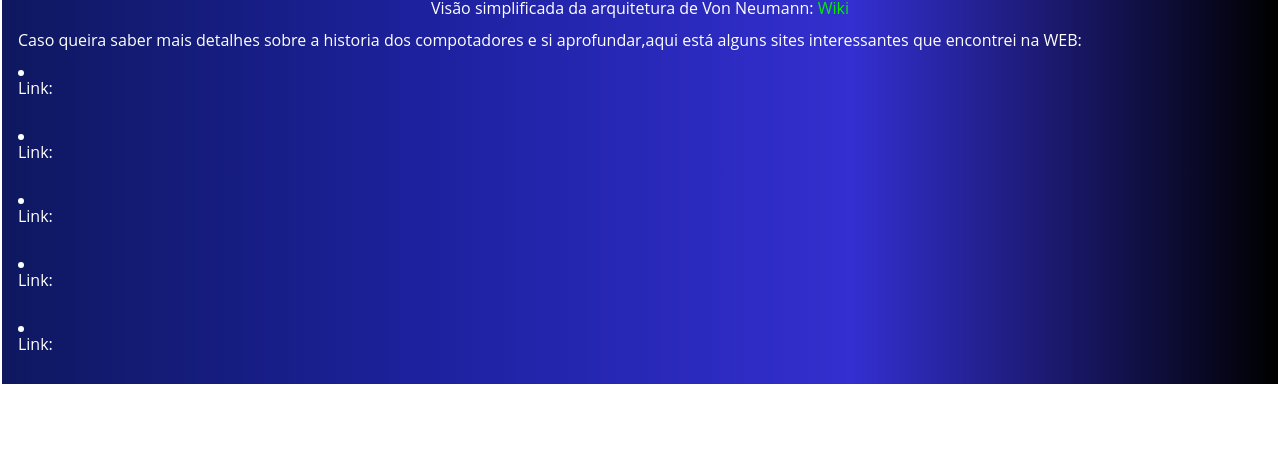
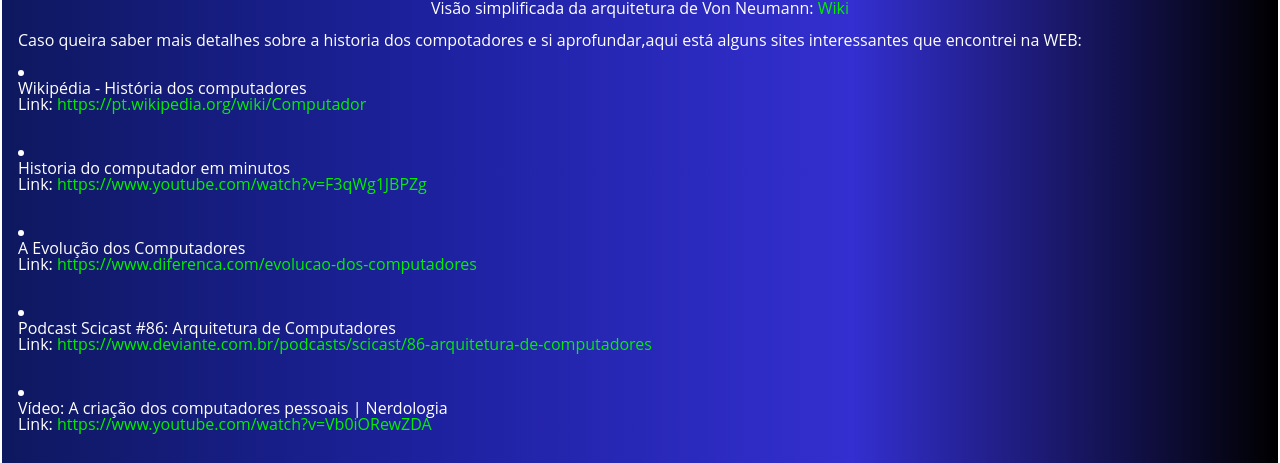
Before and after one commit to Odisseu93/historia-computadores, a React (Create React App) app: page / in a window 1280 px wide. Shown: the part 3132-3595 px from the top of the page. Before the commit the page ends 3518 px from the top, so only its background shows below. Built offline with nearby package versions, Linux system fonts and the light colour scheme.

Commit message:
altered content on the Historia page

```diff
--- a/src/pages/Historia.tsx
+++ b/src/pages/Historia.tsx
@@ -90,11 +90,11 @@ function Historia() {
         <br />
         <article className='art'>
           Caso queira saber mais detalhes sobre a historia dos compotadores e si aprofundar,aqui está alguns sites interessantes que encontrei na WEB:
-          <References referece_title="Wikipédia - História dos computadores" referece_url="https://pt.wikipedia.org/wiki/Computador" />
-          <References referece_title="Historia do computador em minutos" referece_url="https://www.youtube.com/watch?v=F3qWg1JBPZg" />
-          <References referece_title="A Evolução dos Computadores" referece_url="https://www.diferenca.com/evolucao-dos-computadores" />
-          <References referece_title="Podcast Scicast #86: Arquitetura de Computadores" referece_url="https://www.deviante.com.br/podcasts/scicast/86-arquitetura-de-computadores" />
-          <References referece_title="Vídeo: A criação dos computadores pessoais | Nerdologia" referece_url="https://www.youtube.com/watch?v=Vb0iORewZDA" />
+          <References reference_title="Wikipédia - História dos computadores" reference_url="https://pt.wikipedia.org/wiki/Computador" />
+          <References reference_title="Historia do computador em minutos" reference_url="https://www.youtube.com/watch?v=F3qWg1JBPZg" />
+          <References reference_title="A Evolução dos Computadores" reference_url="https://www.diferenca.com/evolucao-dos-computadores" />
+          <References reference_title="Podcast Scicast #86: Arquitetura de Computadores" reference_url="https://www.deviante.com.br/podcasts/scicast/86-arquitetura-de-computadores" />
+          <References reference_title="Vídeo: A criação dos computadores pessoais | Nerdologia" reference_url="https://www.youtube.com/watch?v=Vb0iORewZDA" />
         </article>
       </main>
     </div >
```
